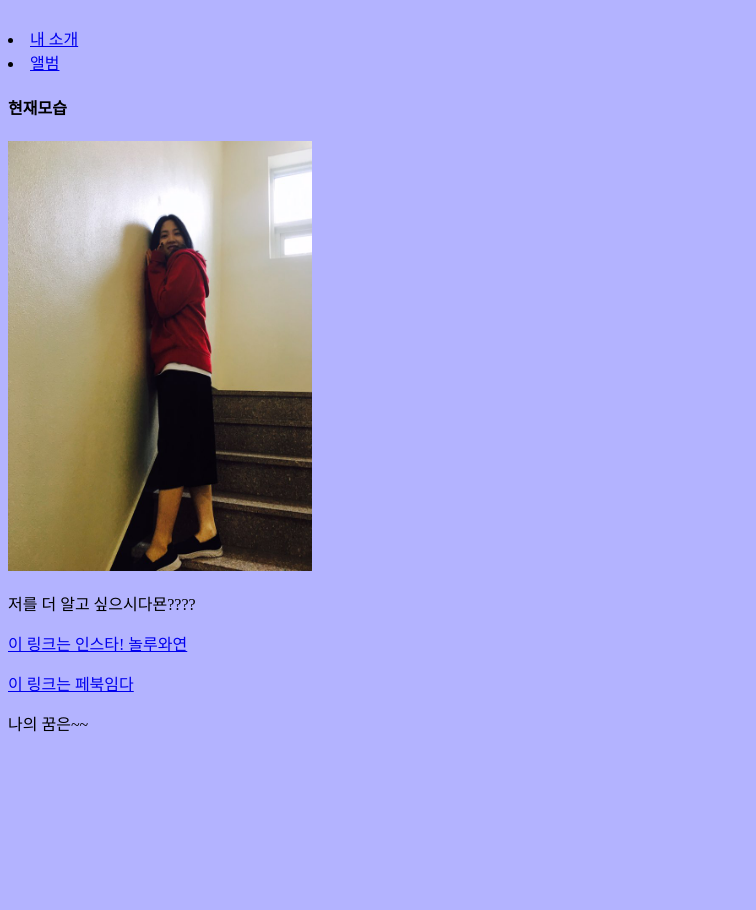
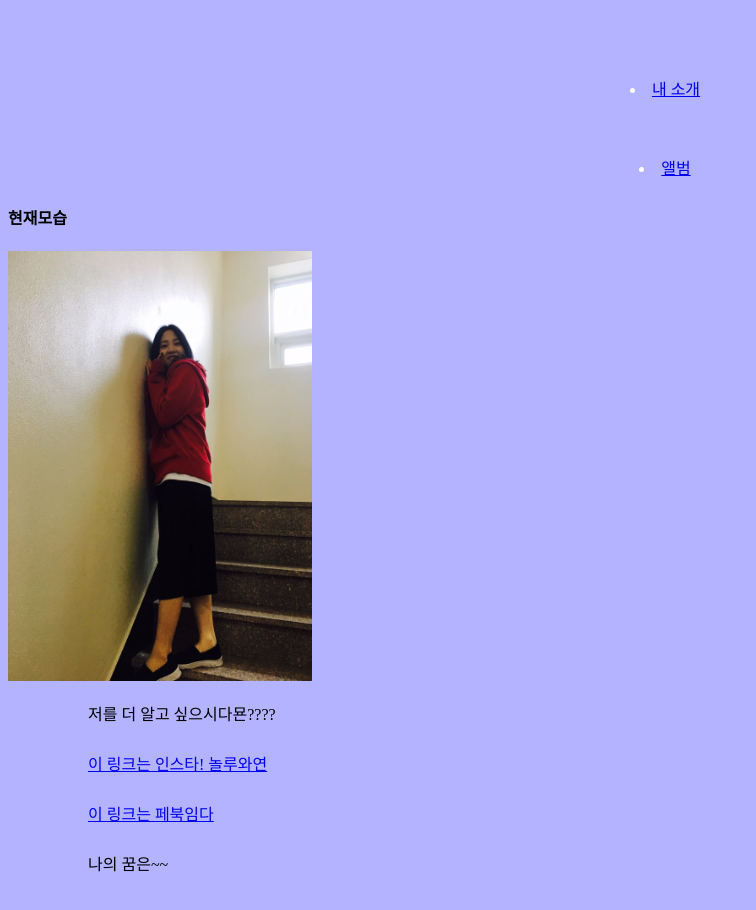
Before and after one commit to shineunyy/profile2, a plain HTML site: page album.html in a window 1280 px wide. Shown: the whole page, without its empty margins (0-756 px from the left). Before the commit the page ends 800 px from the top, so only its background shows below. Drawn offline with Linux system fonts and the light colour scheme.

Commit message:
Add files via upload

```diff
--- a/album.html
+++ b/album.html
@@ -1,5 +1,22 @@
 <!DOCTYPE html> <!-- 이 속의 내용은 주석(개발자를 위한 보충설명)입니다. 1주일만 지나도 내가 짠 코드를 잘 기억 못하죠… -->
 <html>
+<style>
+li {
+  color: white;
+  text-align: center;
+  padding-top: 50px;
+  padding-right: 30px;
+  padding-bottom: 5px;
+  padding-left: 80px;
+}
+p { color: white
+  padding-top: 50px;
+  padding-right: 30px;
+  padding-bottom: 10px;
+  padding-left: 80px;
+
+}
+</style>
     <head>
 <title>요호요호</title> <!-- 브라우저의 탭이나 제목표시줄에 나타나는 타이틀입니다. -->
 <meta charset="utf-8">
```
